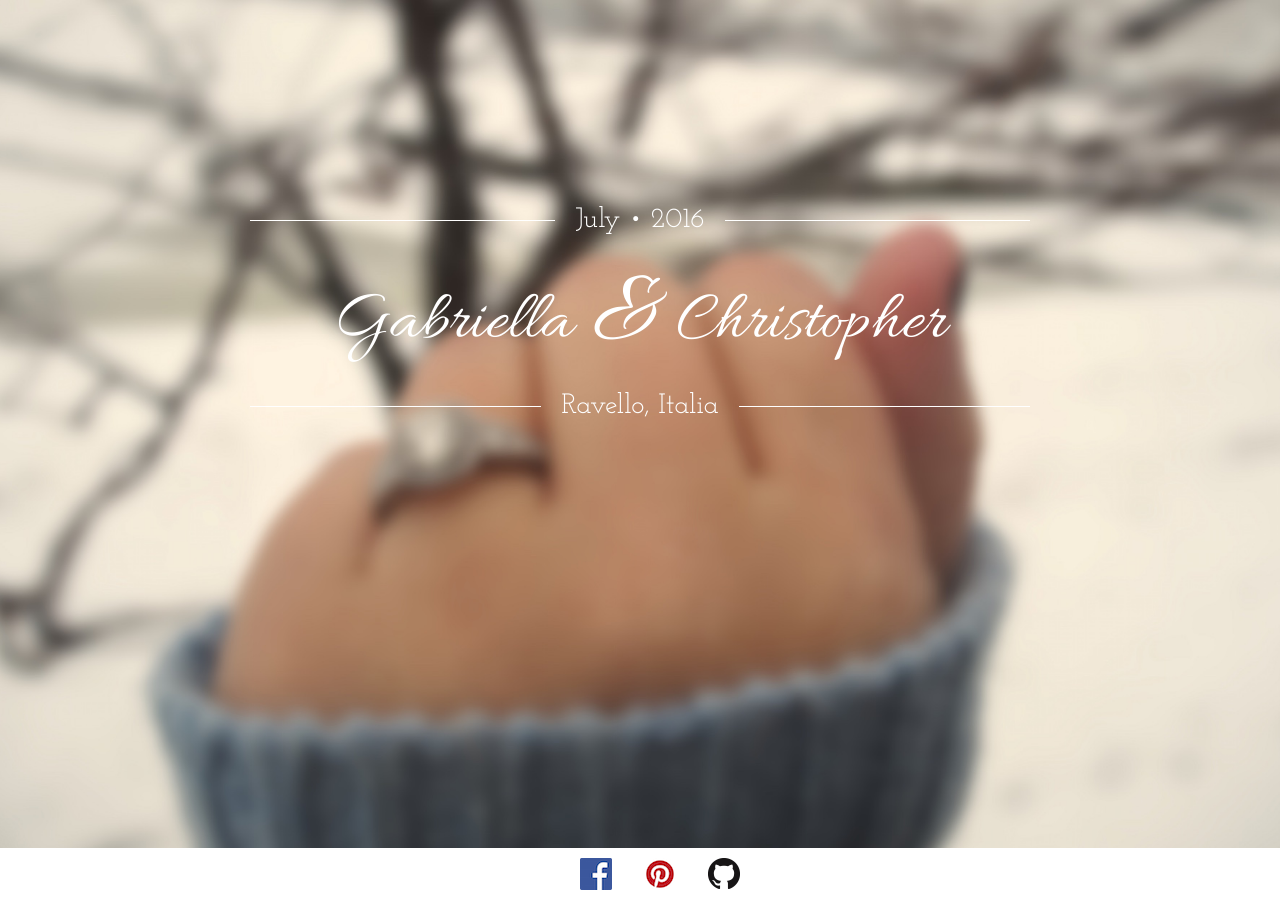
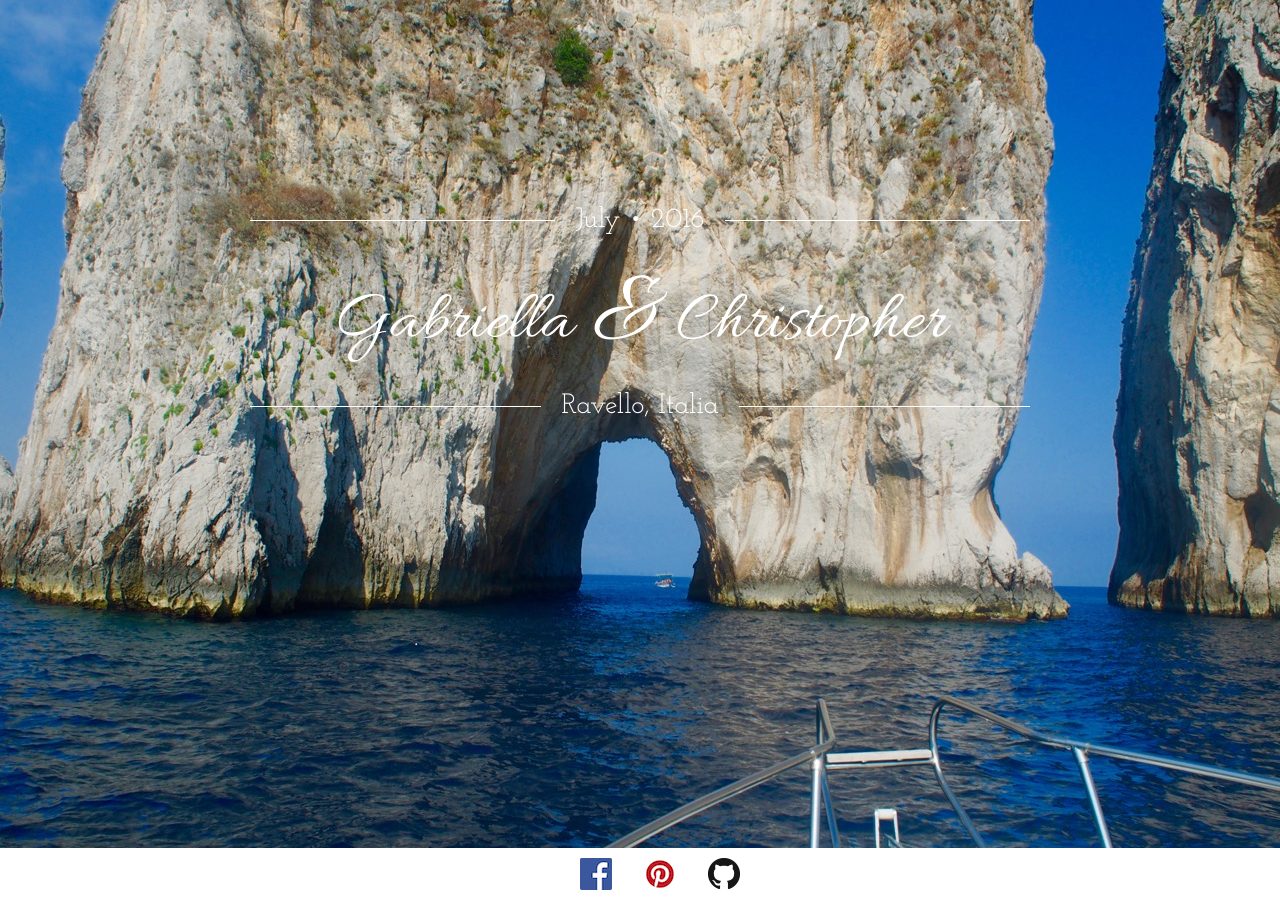
Before and after one commit to chris-pardy/chris-pardy.github.io, a Jekyll site: the page built from index.html, in a window 1280 px wide. Built offline with Jekyll 4.4.1, drawn with Linux system fonts in a browser that asks for light colours; nearby versions of some CDN libraries.

Commit message:
Change background

```diff
--- a/css/all.scss
+++ b/css/all.scss
@@ -31,7 +31,7 @@ ul.social {
   left:0;
   top:0;
   z-index:-1;
-  background:url("/images/ring_background.jpg") center center no-repeat;
+  background:url("/images/capri_background.jpg") center center no-repeat;
   background-size:cover;
 }
 
```
Also changed, not shown: images/capri_background.jpg (added).
